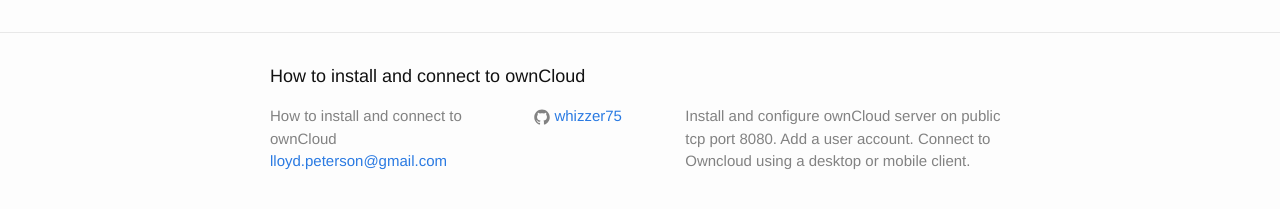
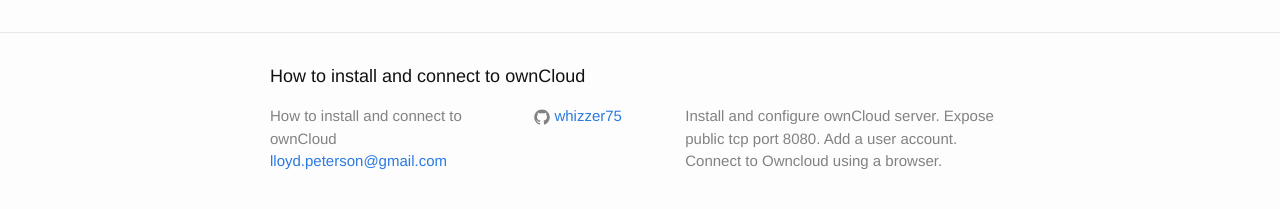
Before and after one commit to whizzer75/whizzer75.github.io, a Jekyll site: the page built from index.html, in a window 1280 px wide. Shown: the part 407-616 px from the top of the page. Built offline with Jekyll 4.4.1, drawn with Linux system fonts in a browser that asks for light colours.

Commit message:
edited config description

```diff
--- a/_config.yml
+++ b/_config.yml
@@ -9,7 +9,7 @@
 title: How to install and connect to ownCloud
 email: lloyd.peterson@gmail.com
 description: > # this means to ignore newlines until "baseurl:"
-  Install and configure ownCloud server on public tcp port 8080.  Add a user account. Connect to Owncloud using a desktop or mobile client.
+  Install and configure ownCloud server. Expose public tcp port 8080.  Add a user account. Connect to Owncloud using a browser.
 baseurl: "" # the subpath of your site, e.g. /blog
 url: "localhost:4000" # the base hostname & protocol for your site
 #twitter_username: jekyllrb
```
